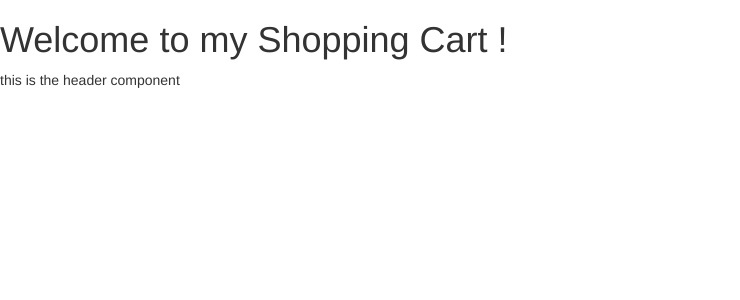
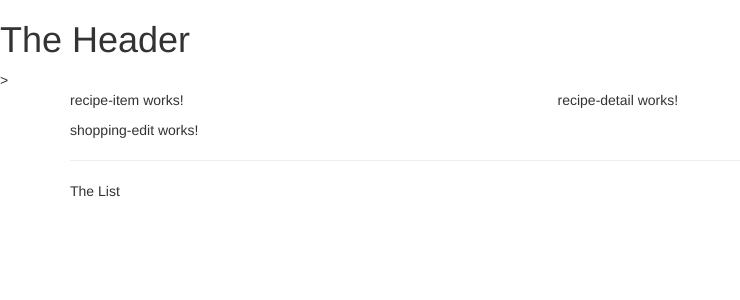
Before and after one commit to mohamedseifeddine/Recipe-Book, an Angular app: page / in a window 1280 px wide. Shown: the top 300 px of the page, without its empty margins (0-740 px from the left). Built offline with nearby package versions, Linux system fonts and the light colour scheme.

Commit message:
using the Components

```diff
--- a/src/app/app.component.html
+++ b/src/app/app.component.html
@@ -1,6 +1,10 @@
 
-
-  <h1>
-    Welcome to {{ title }} !
-  </h1>
   <app-header></app-header>
+  <div class="container">
+<div class="row">
+<div class="col-md-12">
+<app-recipes></app-recipes>
+<app-shopping-list></app-shopping-list>
+</div>
+</div>
+</div>
--- a/src/app/header/header.component.html
+++ b/src/app/header/header.component.html
@@ -1 +1 @@
- this is the header component
+<h1> The Header</h1>>
--- a/src/app/recipes/recipe-list/recipe-list.component.html
+++ b/src/app/recipes/recipe-list/recipe-list.component.html
@@ -1,3 +1 @@
-<p>
-  recipe-list works!
-</p>
+<app-recipe-item></app-recipe-item>
--- a/src/app/recipes/recipes.component.html
+++ b/src/app/recipes/recipes.component.html
@@ -1,3 +1,8 @@
-<p>
-  recipes works!
-</p>
+<div class="row">
+  <div class="col-md-5">
+    <app-recipe-list></app-recipe-list>
+  </div>
+  <div class="col-md-7">
+    <app-recipe-detail></app-recipe-detail>
+  </div>
+</div>
--- a/src/app/shopping-list/shopping-list.component.html
+++ b/src/app/shopping-list/shopping-list.component.html
@@ -1,3 +1,7 @@
-<p>
-  shopping-list works!
-</p>
+<div class="row">
+  <div class="col-xs-10">
+    <app-shopping-edit></app-shopping-edit>
+    <hr>
+    <p> The List</p>
+   </div>
+</div>
```
